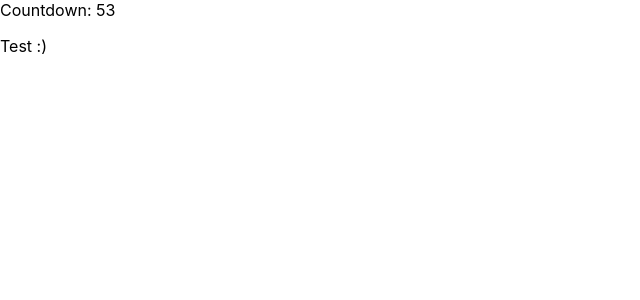
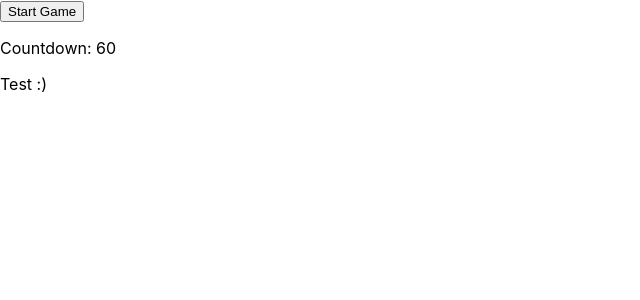
Before and after one commit to jmalm79/hack-a-mole, a React (Create React App) app in the folder client/: page / in a window 1280 px wide. Shown: the top 300 px of the page, without its empty margins (0-640 px from the left). Built offline with nearby package versions, Linux system fonts and the light colour scheme.

Commit message:
configured start button so that timer only starts when it is clicked

```diff
--- a/client/src/App.js
+++ b/client/src/App.js
@@ -1,6 +1,7 @@
 import './App.css';
-import React from "react";
+import React, { useState, useEffect } from "react";
 import Timer from "./components/Timer";
+import StartBtn from "./components/StartBtn";
 // import {
 //   BrowserRouter as Router,
 //   Route,
@@ -11,9 +12,28 @@ import Timer from "./components/Timer";
 // } from "react-router-dom";
 
 function App() {
+  const [timer, setTimer ] = useState(60);
+  const [playing, setPlaying ] = useState([false]);
+
+  const handleStartBtn = event => {
+    setTimer(60);
+    setPlaying(true);
+    setTimeout(() => setTimer(timer-1), 1000)
+  }
+
+  useEffect(() => {
+    if (timer > 0 && playing === true) {
+      setTimeout(() => setTimer(timer-1), 1000)
+    }
+    else {
+      setTimer(timer);
+    }
+    }, [timer])
+
   return (
      <div>
-      <Timer />
+      <StartBtn handleStartBtn={handleStartBtn} />
+      <Timer time={timer}/>
       <p>Test :)</p>
     </div>
 
--- /dev/null
+++ b/client/src/components/StartBtn/index.js
@@ -0,0 +1,10 @@
+import React from "react";
+import "./style.css";
+
+function StartBtn(props) {
+    return(
+        <button onClick={props.handleStartBtn}>Start Game</button>
+    )
+}
+
+export default StartBtn;
--- a/client/src/components/Timer.js
+++ /dev/null
@@ -1,23 +0,0 @@
-import * as React from 'react';
-import { render } from 'react-dom';
-
-// import './styles.css';
-
-function Timer() {
-  const [counter, setCounter] = React.useState(60);
-
-  React.useEffect(() => {
-    counter > 0 && setTimeout(() => setCounter(counter - 1), 1000);
-  }, [counter]);
-
-  return (
-    <div className="Timer">
-      <div>Countdown: {counter}</div>
-    </div>
-  );
-}
-
-const rootElement = document.getElementById('root');
-render(<Timer />, rootElement);
-
-export default Timer;
--- /dev/null
+++ b/client/src/components/Timer/index.js
@@ -0,0 +1,33 @@
+import * as React from 'react';
+import { render } from 'react-dom';
+
+import "./style.css";
+
+// import './styles.css';
+
+// function Timer() {
+//   const [counter, setCounter] = React.useState(60);
+
+//   React.useEffect(() => {
+//     counter > 0 && setTimeout(() => setCounter(counter - 1), 1000);
+//   }, [counter]);
+
+//   return (
+//     <div className="Timer">
+//       <div>Countdown: {counter}</div>
+//     </div>
+//   );
+// }
+
+// const rootElement = document.getElementById('root');
+// render(<Timer />, rootElement);
+
+function Timer(props) {
+  return(
+    <div>
+      <p>Countdown: {props.time}</p>
+    </div>
+  )
+}
+
+export default Timer;
```
Also changed, not shown: client/src/components/StartBtn/style.css (added), client/src/components/Timer/style.css (added).
